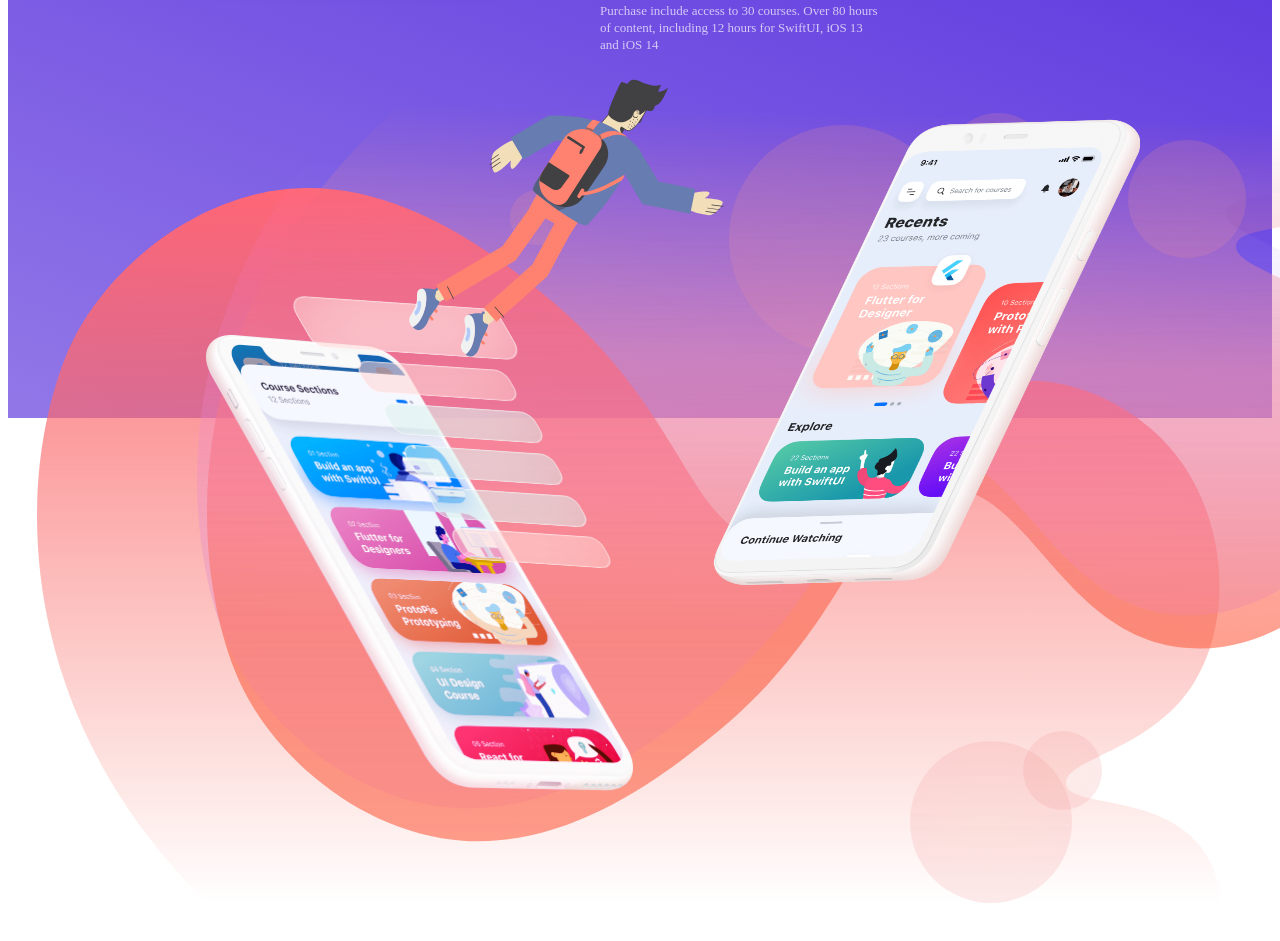
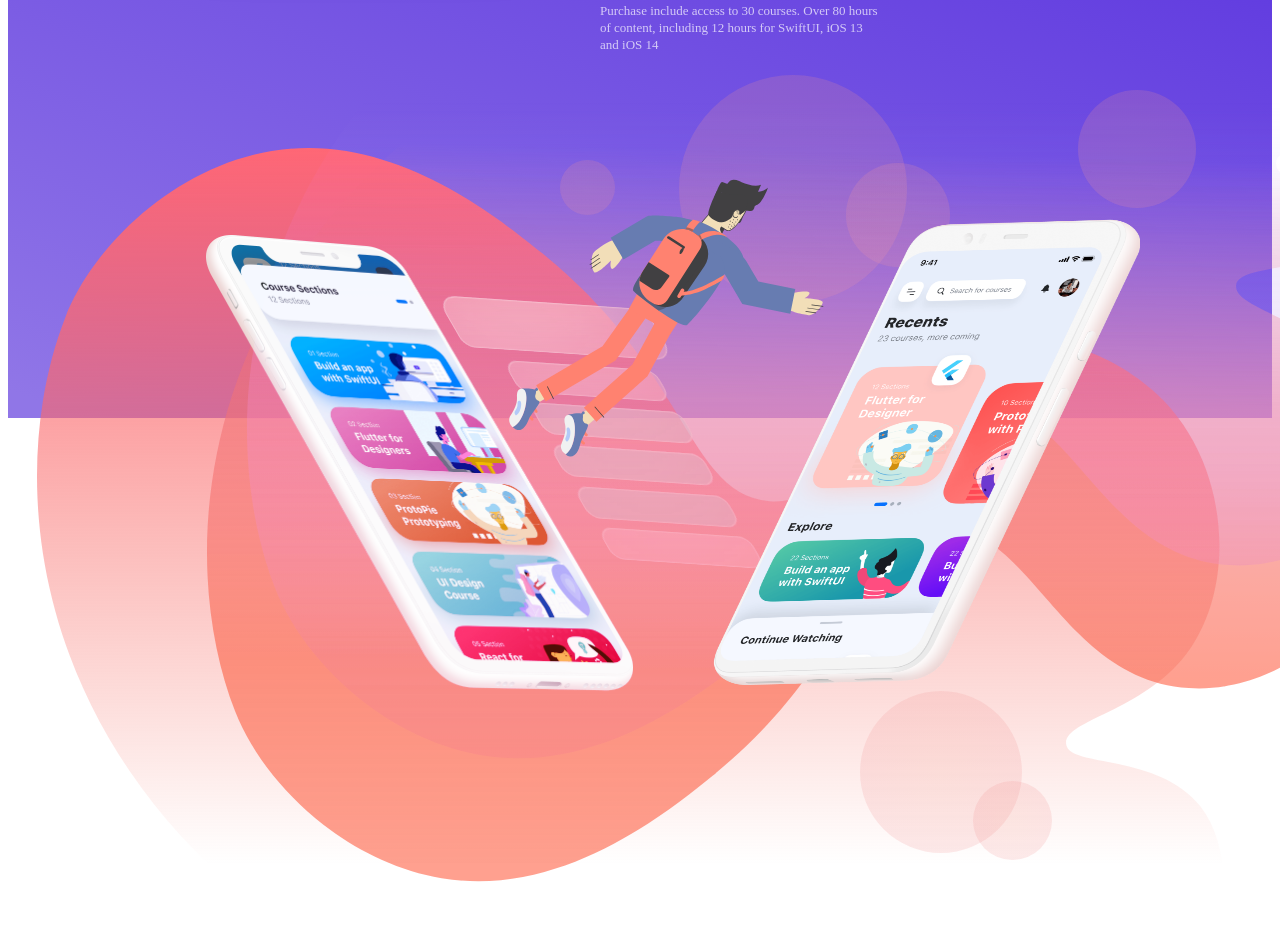
Before and after one commit to hellohyonee/advanced-react-hooks, a Gatsby site: page / in a window 1280 px wide. Shown: the part 837-1778 px from the top of the page. Built offline with nearby package versions, Linux system fonts and the light colour scheme; Gatsby itself is replaced by a stand-in of ours.

Commit message:
custom hooks 적용. 마우스 따라 이미지 움직이기

```diff
--- a/src/components/builds/FlutterBuild.tsx
+++ b/src/components/builds/FlutterBuild.tsx
@@ -1,11 +1,31 @@
-import React from "react"
+import React, { useRef } from "react"
 import styled, { keyframes } from "styled-components"
 
+import useMousePosition from "../../hooks/useMousePosition"
+
 function FlutterBuild() {
+  const ref = useRef(null)
+  const [centerX, centerY, bind] = useMousePosition(ref)
+
   return (
-    <Wrapper>
-      <div>
-        <div className="shapes">
+    <Wrapper ref={ref} {...bind}>
+      <div
+        style={{
+          transform: `
+            rotateX(${centerX / 20}deg)
+            rotateY(${centerY / 20}deg)
+          `,
+        }}
+      >
+        <div
+          className="shapes"
+          style={{
+            transform: `
+              translateX(${centerX / 2.5}px)
+              translateY(${centerY / 2.5}px)
+            `,
+          }}
+        >
           <div className="shape" />
           <div className="genericpanel shape2" />
           <div className="genericpanel shape3" />
@@ -14,34 +34,121 @@
           <div className="genericpanel shape6" />
         </div>
 
-        <img className="man" src="/images/components/flutter/man.svg" />
+        <img
+          className="man"
+          src="/images/components/flutter/man.svg"
+          style={{
+            transform: `
+              translateX(${centerX / 2}px)
+              translateY(${centerY / 2}px)
+            `,
+          }}
+        />
         <img
           className="phone-left"
           src="/images/components/flutter/iphone.png"
+          style={{
+            transform: `
+              translateX(${centerX / 2.5}px)
+              translateY(${centerY / 2.5}px)
+            `,
+          }}
         />
         <img
           className="phone-right"
           src="/images/components/flutter/pixel4.png"
+          style={{
+            transform: `
+              translateX(${centerX / 3}px)
+              translateY(${centerY / 3}px)
+            `,
+          }}
         />
-        <div className="circle1" />
-        <div className="circle2" />
-        <div className="circle3" />
+        <div
+          className="circle1"
+          style={{
+            transform: `
+              translateX(${centerX / 2}px)
+              translateY(${centerY / 2}px)
+            `,
+          }}
+        />
+        <div
+          className="circle2"
+          style={{
+            transform: `
+              translateX(${centerX / 3}px)
+              translateY(${centerY / 3}px)
+            `,
+          }}
+        />
+        <div
+          className="circle3"
+          style={{
+            transform: `
+              translateX(${centerX / 5}px)
+              translateY(${centerY / 5}px)
+            `,
+          }}
+        />
 
-        <div className="circle4" />
-        <div className="circle5" />
-        <div className="circle6" />
+        <div
+          className="circle4"
+          style={{
+            transform: `
+              translateX(${centerX / 6}px)
+              translateY(${centerY / 6}px)
+            `,
+          }}
+        />
+        <div
+          className="circle5"
+          style={{
+            transform: `
+              translateX(${centerX / 3}px)
+              translateY(${centerY / 3}px)
+            `,
+          }}
+        />
+        <div
+          className="circle6"
+          style={{
+            transform: `
+              translateX(${centerX / 8}px)
+              translateY(${centerY / 8}px)
+            `,
+          }}
+        />
 
         <img
           className="background3"
           src="/images/components/flutter/background3.svg"
+          style={{
+            transform: `
+              translateX(${centerX / 5}px)
+              translateY(${centerY / 5}px)
+            `,
+          }}
         />
         <img
           className="background2"
           src="/images/components/flutter/background2.svg"
+          style={{
+            transform: `
+              translateX(${centerX / 6}px)
+              translateY(${centerY / 6}px)
+            `,
+          }}
         />
         <img
           className="background1"
           src="/images/components/flutter/background1.svg"
+          style={{
+            transform: `
+              translateX(${centerX / 7}px)
+              translateY(${centerY / 7}px)
+            `,
+          }}
         />
       </div>
     </Wrapper>
--- /dev/null
+++ b/src/hooks/useMousePosition.tsx
@@ -0,0 +1,37 @@
+import React, { useState, useMemo, ReactText } from "react"
+
+function useMousePosition(
+  ref
+): [
+  number,
+  number,
+  { onMouseMove: (event: React.MouseEvent) => void },
+  { onMouseLeave: (evnet: React.MouseEvent) => void }
+] {
+  const [centerX, setCenterX] = useState(0)
+  const [centerY, setCenterY] = useState(0)
+
+  const bind = useMemo(
+    () => ({
+      onMouseMove: (event: React.MouseEvent) => {
+        setCenterX(
+          event.nativeEvent.offsetX -
+            ref.current?.getBoundingClientRect().width / 2
+        )
+        setCenterY(
+          event.nativeEvent.offsetY -
+            ref.current?.getBoundingClientRect().height / 2
+        )
+      },
+      onMouseLeave: () => {
+        setCenterX(0)
+        setCenterY(0)
+      },
+    }),
+    []
+  )
+
+  return [centerX, centerY, bind]
+}
+
+export default useMousePosition
```
